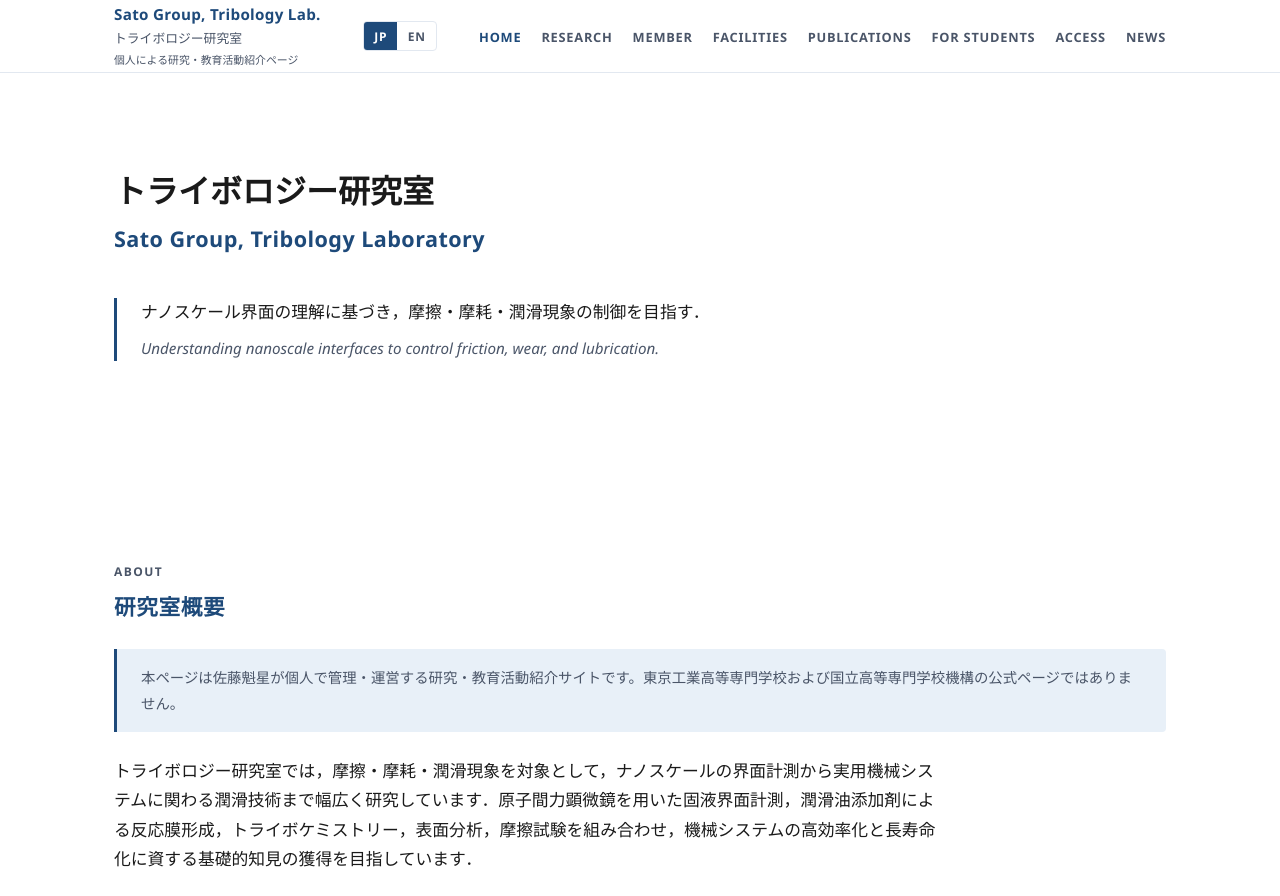
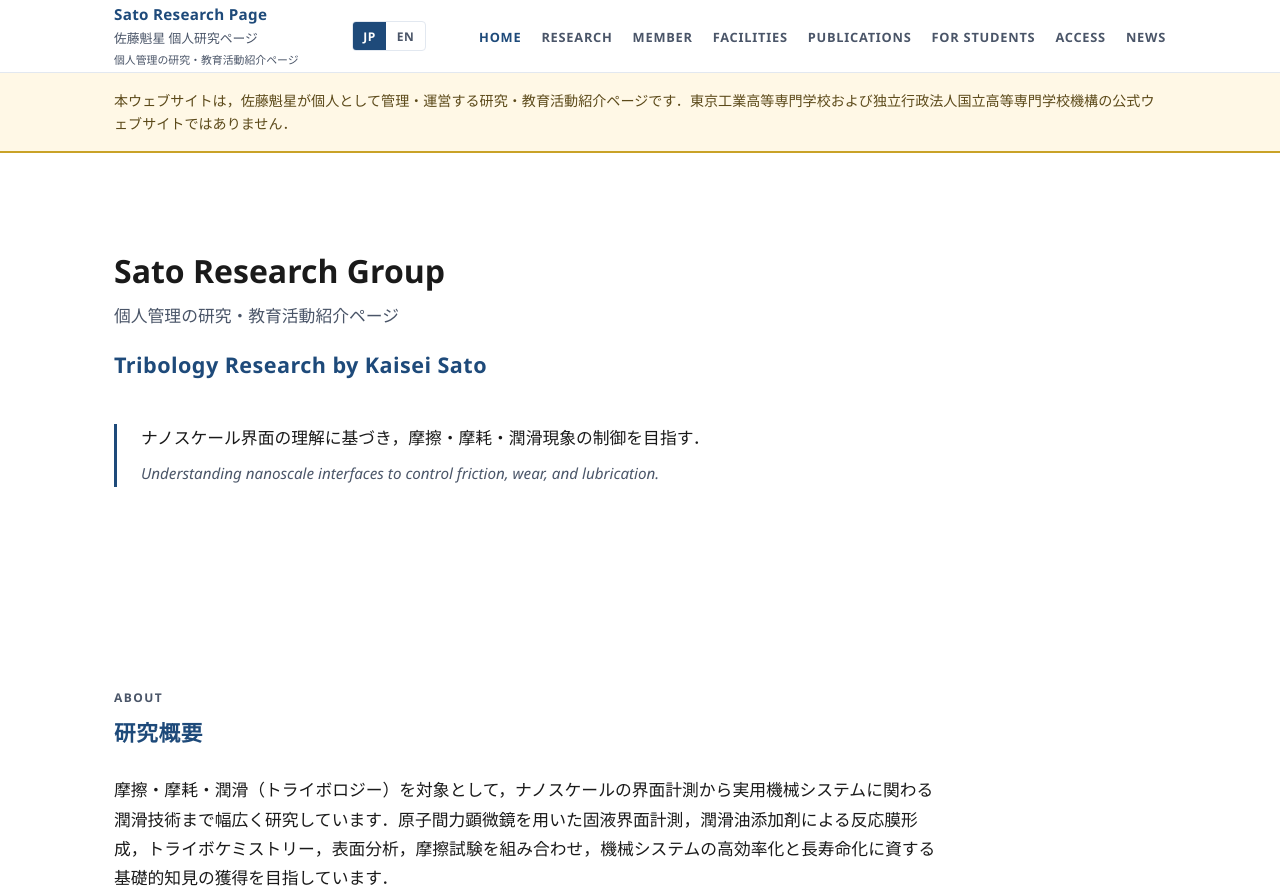
Before and after one commit to nittc-sato/nittc-tribology-lab-hp, a plain HTML site: page index.html in a window 1280 px wide. Shown: the top 896 px of the page. Drawn offline with Linux system fonts and the light colour scheme.

Commit message:
Rebrand as personal research page; add banner, disclaimers, and affiliation labels.

```diff
--- a/css/style.css
+++ b/css/style.css
@@ -139,7 +139,34 @@ button:focus-visible {
   color: var(--color-text-muted);
   margin-top: 0.2rem;
   line-height: 1.4;
-  max-width: 16rem;
+  max-width: 18rem;
+}
+
+.site-banner {
+  background: #fff8e6;
+  border-bottom: 2px solid #c9a227;
+  padding: var(--space-sm) 0;
+}
+
+.site-banner__text {
+  margin: 0;
+  font-size: 0.88rem;
+  line-height: 1.65;
+  color: #5c4a1a;
+  font-weight: 500;
+}
+
+.home-subtitle {
+  font-size: 1.05rem;
+  color: var(--color-text-muted);
+  margin: 0.35rem 0 var(--space-sm);
+  font-weight: 500;
+}
+
+.profile-affiliation {
+  font-size: 0.95rem;
+  color: var(--color-text-muted);
+  margin: 0.5rem 0 var(--space-md);
 }
 
 .header-actions {
--- a/index.html
+++ b/index.html
@@ -3,8 +3,8 @@
 <head>
   <meta charset="UTF-8">
   <meta name="viewport" content="width=device-width, initial-scale=1.0">
-  <title>トライボロジー研究室 | Tribology Laboratory（個人サイト）</title>
-  <meta name="description" content="佐藤魁星が個人運営するトライボロジー研究室（Sato Group）の研究・教育活動紹介ページ。東京工業高等専門学校の公式サイトではありません。">
+  <title>佐藤魁星 個人研究ページ | Tribology Research by Kaisei Sato</title>
+  <meta name="description" content="佐藤魁星が個人管理する研究・教育活動紹介ページ。トライボロジー・潤滑分野の研究紹介。東京工業高等専門学校の公式サイトではありません。">
   <link rel="canonical" href="https://nittc-sato.github.io/nittc-tribology-lab-hp/">
   <link rel="stylesheet" href="css/style.css">
 </head>
@@ -14,9 +14,9 @@
   <header class="site-header">
     <div class="header-inner">
       <a href="index.html" class="site-brand">
-        <span class="brand-en">Sato Group, Tribology Lab.</span>
-        <span class="brand-ja" data-ja="トライボロジー研究室" data-en="Tribology Laboratory">トライボロジー研究室</span>
-        <span class="brand-tagline" data-ja="個人による研究・教育活動紹介ページ" data-en="Personal research &amp; education site">個人による研究・教育活動紹介ページ</span>
+        <span class="brand-en">Sato Research Page</span>
+        <span class="brand-ja" data-ja="佐藤魁星 個人研究ページ" data-en="Personal Research Page — Kaisei Sato">佐藤魁星 個人研究ページ</span>
+        <span class="brand-tagline" data-ja="個人管理の研究・教育活動紹介ページ" data-en="Personally managed research &amp; education site">個人管理の研究・教育活動紹介ページ</span>
       </a>
       <div class="header-actions">
         <div class="lang-toggle" role="group" aria-label="Language">
@@ -45,11 +45,18 @@
     </div>
   </header>
 
+  <div class="site-banner" role="note" aria-label="Site notice">
+    <div class="container">
+      <p class="site-banner__text" data-ja="本ウェブサイトは，佐藤魁星が個人として管理・運営する研究・教育活動紹介ページです．東京工業高等専門学校および独立行政法人国立高等専門学校機構の公式ウェブサイトではありません．" data-en="This website is a personal website managed by Kaisei Sato for introducing research and educational activities. It is not an official website of National Institute of Technology, Tokyo College, or the National Institute of Technology.">本ウェブサイトは，佐藤魁星が個人として管理・運営する研究・教育活動紹介ページです．東京工業高等専門学校および独立行政法人国立高等専門学校機構の公式ウェブサイトではありません．</p>
+    </div>
+  </div>
+
   <main id="main-content">
     <section class="home-hero">
       <div class="container">
-        <h1 data-ja="トライボロジー研究室" data-en="Tribology Laboratory">トライボロジー研究室</h1>
-        <p class="lab-name-en">Sato Group, Tribology Laboratory</p>
+        <h1>Sato Research Group</h1>
+        <p class="home-subtitle" data-ja="個人管理の研究・教育活動紹介ページ" data-en="Personally managed research &amp; education introduction page">個人管理の研究・教育活動紹介ページ</p>
+        <p class="lab-name-en">Tribology Research by Kaisei Sato</p>
         <blockquote class="catchcopy">
           <p class="catchcopy-ja" data-ja="ナノスケール界面の理解に基づき，摩擦・摩耗・潤滑現象の制御を目指す．" data-en="Understanding nanoscale interfaces to control friction, wear, and lubrication.">ナノスケール界面の理解に基づき，摩擦・摩耗・潤滑現象の制御を目指す．</p>
           <p class="catchcopy-en" data-ja="Understanding nanoscale interfaces to control friction, wear, and lubrication." data-en="Understanding nanoscale interfaces to control friction, wear, and lubrication.">Understanding nanoscale interfaces to control friction, wear, and lubrication.</p>
@@ -61,10 +68,9 @@
       <div class="container">
         <h2>
           <span class="section-label-en">About</span>
-          <span data-ja="研究室概要" data-en="Overview">研究室概要</span>
+          <span data-ja="研究概要" data-en="Research overview">研究概要</span>
         </h2>
-        <p class="site-notice" data-ja="本ページは佐藤魁星が個人で管理・運営する研究・教育活動紹介サイトです。東京工業高等専門学校および国立高等専門学校機構の公式ページではありません。" data-en="This is a personally managed site introducing research and educational activities, operated by Kaisei Sato. It is not an official page of Tokyo College or the National Institute of Technology.">本ページは佐藤魁星が個人で管理・運営する研究・教育活動紹介サイトです。東京工業高等専門学校および国立高等専門学校機構の公式ページではありません。</p>
-        <p class="lead" data-ja="トライボロジー研究室では，摩擦・摩耗・潤滑現象を対象として，ナノスケールの界面計測から実用機械システムに関わる潤滑技術まで幅広く研究しています．原子間力顕微鏡を用いた固液界面計測，潤滑油添加剤による反応膜形成，トライボケミストリー，表面分析，摩擦試験を組み合わせ，機械システムの高効率化と長寿命化に資する基礎的知見の獲得を目指しています．" data-en="Our laboratory studies friction, wear, and lubrication from nanoscale interfacial measurements to lubrication technologies relevant to practical mechanical systems. We combine atomic force microscopy of solid–liquid interfaces, tribofilm formation by lubricant additives, tribochemistry, surface analysis, and friction testing to build fundamental knowledge for higher efficiency and longer service life of mechanical systems.">トライボロジー研究室では，摩擦・摩耗・潤滑現象を対象として，ナノスケールの界面計測から実用機械システムに関わる潤滑技術まで幅広く研究しています．原子間力顕微鏡を用いた固液界面計測，潤滑油添加剤による反応膜形成，トライボケミストリー，表面分析，摩擦試験を組み合わせ，機械システムの高効率化と長寿命化に資する基礎的知見の獲得を目指しています．</p>
+        <p class="lead" data-ja="摩擦・摩耗・潤滑（トライボロジー）を対象として，ナノスケールの界面計測から実用機械システムに関わる潤滑技術まで幅広く研究しています．原子間力顕微鏡を用いた固液界面計測，潤滑油添加剤による反応膜形成，トライボケミストリー，表面分析，摩擦試験を組み合わせ，機械システムの高効率化と長寿命化に資する基礎的知見の獲得を目指しています．" data-en="This page introduces research on friction, wear, and lubrication (tribology), from nanoscale interfacial measurements to lubrication technologies for practical mechanical systems. Topics include solid–liquid interface measurement by AFM, tribofilm formation by lubricant additives, tribochemistry, surface analysis, and friction testing.">摩擦・摩耗・潤滑（トライボロジー）を対象として，ナノスケールの界面計測から実用機械システムに関わる潤滑技術まで幅広く研究しています．原子間力顕微鏡を用いた固液界面計測，潤滑油添加剤による反応膜形成，トライボケミストリー，表面分析，摩擦試験を組み合わせ，機械システムの高効率化と長寿命化に資する基礎的知見の獲得を目指しています．</p>
       </div>
     </section>
 
@@ -128,8 +134,8 @@
             <time class="news-date" datetime="2026-04-01">2026.04.01</time>
             <div class="news-content">
               <span class="news-category" data-ja="研究室" data-en="Lab">研究室</span>
-              <h3 data-ja="トライボロジー研究室がスタートしました" data-en="Tribology Laboratory launched">トライボロジー研究室がスタートしました</h3>
-              <p class="news-excerpt" data-ja="個人サイトを公開し，研究活動を本格化します。" data-en="We have launched this personal site and begun full research activities.">個人サイトを公開し，研究活動を本格化します。</p>
+              <h3 data-ja="研究活動を開始しました" data-en="Research activities started">研究活動を開始しました</h3>
+              <p class="news-excerpt" data-ja="個人管理の研究・教育活動紹介ページを公開しました．" data-en="Published this personally managed research and education introduction page.">個人管理の研究・教育活動紹介ページを公開しました．</p>
             </div>
           </li>
           <li class="news-item">
@@ -177,13 +183,13 @@
 
   <footer class="site-footer">
     <div class="footer-inner">
-      <p class="footer-lab" data-ja="トライボロジー研究室" data-en="Tribology Laboratory">トライボロジー研究室</p>
+      <p class="footer-lab" data-ja="佐藤魁星 個人研究ページ" data-en="Personal Research Page — Kaisei Sato">佐藤魁星 個人研究ページ</p>
       <p class="footer-operator" data-ja="運営：佐藤 魁星" data-en="Operated by Kaisei Sato">運営：佐藤 魁星</p>
       <p class="footer-contact">
         <span data-ja="お問い合わせ：" data-en="Contact: ">お問い合わせ：</span>
         <a href="access.html#contact" data-ja="アクセス・連絡先ページ" data-en="Access &amp; contact page">アクセス・連絡先ページ</a>
       </p>
-      <p class="footer-disclaimer" data-ja="本ウェブサイトは，佐藤魁星が個人として管理・運営する研究・教育活動紹介ページです．東京工業高等専門学校および独立行政法人国立高等専門学校機構の公式ウェブサイトではありません．本ウェブサイトの内容に関する責任は，運営者個人に帰属します．" data-en="This website is a personal website managed by Kaisei Sato for introducing research and educational activities. It is not an official website of National Institute of Technology, Tokyo College, or the National Institute of Technology. The content of this website is the responsibility of the individual administrator.">本ウェブサイトは，佐藤魁星が個人として管理・運営する研究・教育活動紹介ページです．東京工業高等専門学校および独立行政法人国立高等専門学校機構の公式ウェブサイトではありません．本ウェブサイトの内容に関する責任は，運営者個人に帰属します．</p>
+      <p class="footer-disclaimer" data-ja="本サイトは個人管理の研究・教育活動紹介ページであり，東京工業高等専門学校および国立高等専門学校機構の公式サイトではありません．本サイトの内容に関する責任は，運営者個人に帰属します．" data-en="This website is a personal website managed by Kaisei Sato for introducing research and educational activities. It is not an official website of National Institute of Technology, Tokyo College, or the National Institute of Technology. The content of this website is the responsibility of the individual administrator.">本サイトは個人管理の研究・教育活動紹介ページであり，東京工業高等専門学校および国立高等専門学校機構の公式サイトではありません．本サイトの内容に関する責任は，運営者個人に帰属します．</p>
       <p class="footer-copy">&copy; <span id="footer-year">2026</span> <span data-ja="佐藤 魁星" data-en="Kaisei Sato">佐藤 魁星</span></p>
     </div>
   </footer>
```
Also changed, not shown: access.html (+12 -18 lines), collaboration.html (+1 -1 lines), facilities.html (+8 -8 lines), for-students.html (+6 -6 lines), members.html (+8 -7 lines), news.html (+9 -9 lines), publications.html (+10 -9 lines), research.html (+10 -10 lines), googleb2f62fd827108744.html (line endings or trailing spaces).
